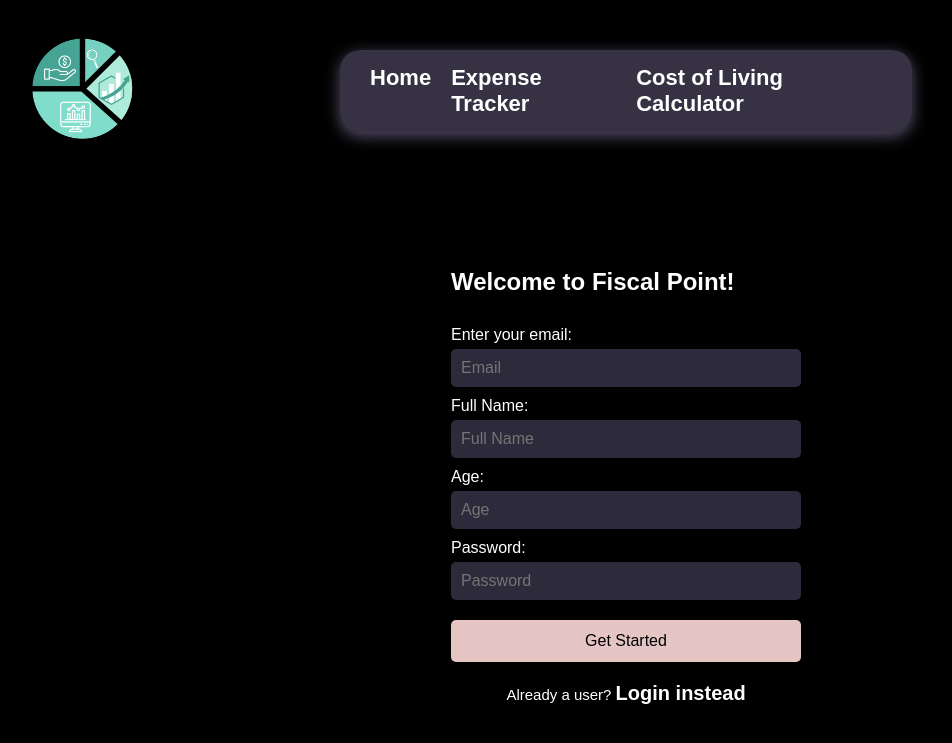
After one commit to adityashahgithub/FiscalPoint, a PHP site: page /signup.html in a window 1280 px wide. The commit adds this page. Shown: the top 743 px of the page, without its empty margins (14-966 px from the left). Run offline with PHP 8.4, Linux system fonts and the light colour scheme.

Commit message:
signup page created and fix alignments in aboutus

```diff
--- /dev/null
+++ b/Frontend/signup.css
@@ -0,0 +1,152 @@
+/* ===== General Page Styling ===== */
+body {
+    font-family: Arial, sans-serif;
+    background-color: #000; /* Black background */
+    color: white; /* White text */
+    margin: 0;
+    padding: 0;
+}
+
+/* Header Styling */
+header {
+    display: flex;
+    align-items: center;
+    justify-content: space-between;
+    padding: 20px;
+    background-color: black;
+}
+
+/* Logo */
+.logo {
+    width: 150px; /* Adjust as needed */
+}
+
+/* Navigation Bar */
+.navbar {
+    background: rgba(92, 84, 112, 0.6);
+    padding: 15px 30px;
+    display: flex;
+    justify-content: center;
+    align-items: center;
+    width: 40%;
+    border-radius: 20px;
+    box-shadow: 0px 4px 15px rgba(124, 114, 155, 0.7);
+    backdrop-filter: blur(10px);
+    transition: all 0.3s ease-in-out;
+    position: absolute;
+    top: 5%;
+    left: 50%;
+    transform: translateX(-50%);
+    margin-top: 10px;
+}
+
+
+.navbar ul {
+    list-style: none;
+    padding: 0;
+    margin: 0;
+    display: flex;
+    gap: 20px;
+}
+
+
+.navbar ul li {
+    display: inline;
+}
+
+
+.navbar ul li a {
+    text-decoration: none;
+    color: white;
+    font-size: 22px;
+    font-weight: bold;
+    transition: color 0.3s ease-in-out;
+}
+
+/* Navigation Bar Hover Effect */
+.navbar:hover {
+    box-shadow: 0px 0px 25px rgba(124, 114, 155, 0.9); /* Stronger glow effect */
+}
+
+/* Navigation Links Hover Effect */
+.navbar ul li a:hover {
+    color: #FFD700; /* Gold color effect on hover */
+}
+
+/* ======= Signup Form Container ======= */
+.signup-container {
+    width: 350px; /* Adjust width */
+    margin: 50px auto; /* Center alignment */
+    padding: 20px;
+    border-radius: 10px;
+    background: none; /* Transparent */
+}
+
+/* Heading Styling */
+.signup-container h2 {
+    font-size: 24px;
+    margin-bottom: 20px;
+}
+
+/* ======= Signup Form Styling ======= */
+.signup-form {
+    display: flex;
+    flex-direction: column;
+    text-align: left;
+}
+
+/* Label Styling */
+.signup-form label {
+    font-size: 16px;
+    margin-top: 10px;
+}
+
+/* Input Fields */
+.signup-form input {
+    padding: 10px;
+    margin-top: 5px;
+    border: none;
+    border-radius: 5px;
+    background-color: #2d2a3b; /* Dark input background */
+    font-size: 16px;
+    color: white;
+    outline: none;
+}
+
+/* ======= Signup Button Styling ======= */
+button {
+    background-color: #e5c4c4; /* Soft pink button */
+    color: black;
+    border: none;
+    padding: 12px;
+    font-size: 16px;
+    cursor: pointer;
+    border-radius: 5px;
+    margin-top: 20px;
+    transition: background-color 0.3s ease-in-out;
+}
+
+/* Hover Effect for Button */
+button:hover {
+    background-color: #d0a8a8; /* Darker shade on hover */
+}
+
+/* ======= Login Text Styling ======= */
+.login-text {
+    margin-top: 20px;
+    text-align: center;
+    font-size: 15px;
+}
+
+/* Login Link Styling */
+.login-text a {
+    color: white;
+    text-decoration: none;
+    font-weight: bold;
+    font-size: 20px;
+}
+
+/* Hover Effect for Login Link */
+.login-text a:hover {
+    color: #FFD700; /* Gold effect on hover */
+}
--- /dev/null
+++ b/Frontend/signup.html
@@ -0,0 +1,56 @@
+<!DOCTYPE html>
+<html lang="en">
+<head>
+    <meta charset="UTF-8">
+    <meta name="viewport" content="width=device-width, initial-scale=1.0">
+    <title>Sign Up - Fiscal Point</title>
+    <link rel="stylesheet" href="signup.css">  <!-- Linking External CSS -->
+</head>
+<body>
+ <!-- Main Container -->
+ <div class="container">
+    <!-- Header Section -->
+    <header>
+       <img src="logo.png" alt="Logo" class="logo" onclick="location.href='landing.html'"> <!-- Company Logo -->
+
+       <!-- Navigation Menu -->
+       <nav class="navbar">
+           <ul>
+               <li><a href="#">Home</a></li>
+               <li><a href="#">Expense Tracker</a></li>
+               <li><a href="#">Cost of Living Calculator</a></li>
+           </ul>
+       </nav>
+   </header>
+
+    <!-- ======= Signup Form Section ======= -->
+    <div class="signup-container">
+        <h2>Welcome to Fiscal Point!</h2>
+
+        <!-- Signup Form -->
+        <form class="signup-form">
+            <!-- Email Input -->
+            <label for="email">Enter your email:</label>
+            <input type="email" id="email" placeholder="Email" required>
+
+            <!-- Full Name Input -->
+            <label for="fullname">Full Name:</label>
+            <input type="text" id="fullname" placeholder="Full Name" required>
+
+            <!-- Age Input -->
+            <label for="age">Age:</label>
+            <input type="number" id="age" placeholder="Age" required>
+
+            <!-- Password Input -->
+            <label for="password">Password:</label>
+            <input type="password" id="password" placeholder="Password" required>
+
+            <!-- Signup Button -->
+            <button type="submit">Get Started</button>
+        </form>
+
+        <!-- Login Redirect -->
+        <p class="login-text">Already a user? <a href="login.html">Login instead</a></p>
+    </div>
+</body>
+</html>
```
Also changed, not shown: Frontend/landing.css (+51 -4 lines), Frontend/landing.html (+28 -10 lines), Frontend/login.html (+1 -10 lines).
